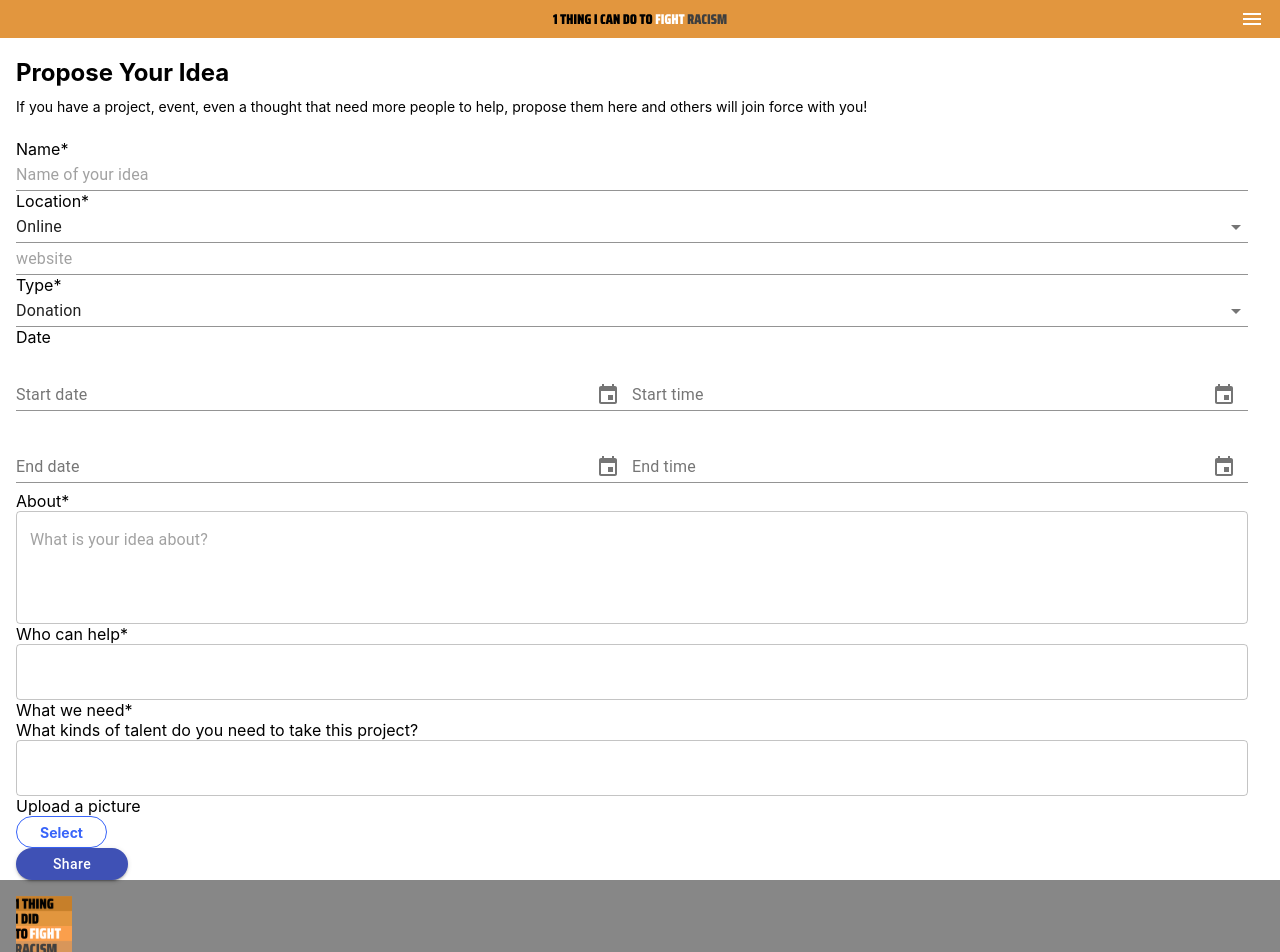
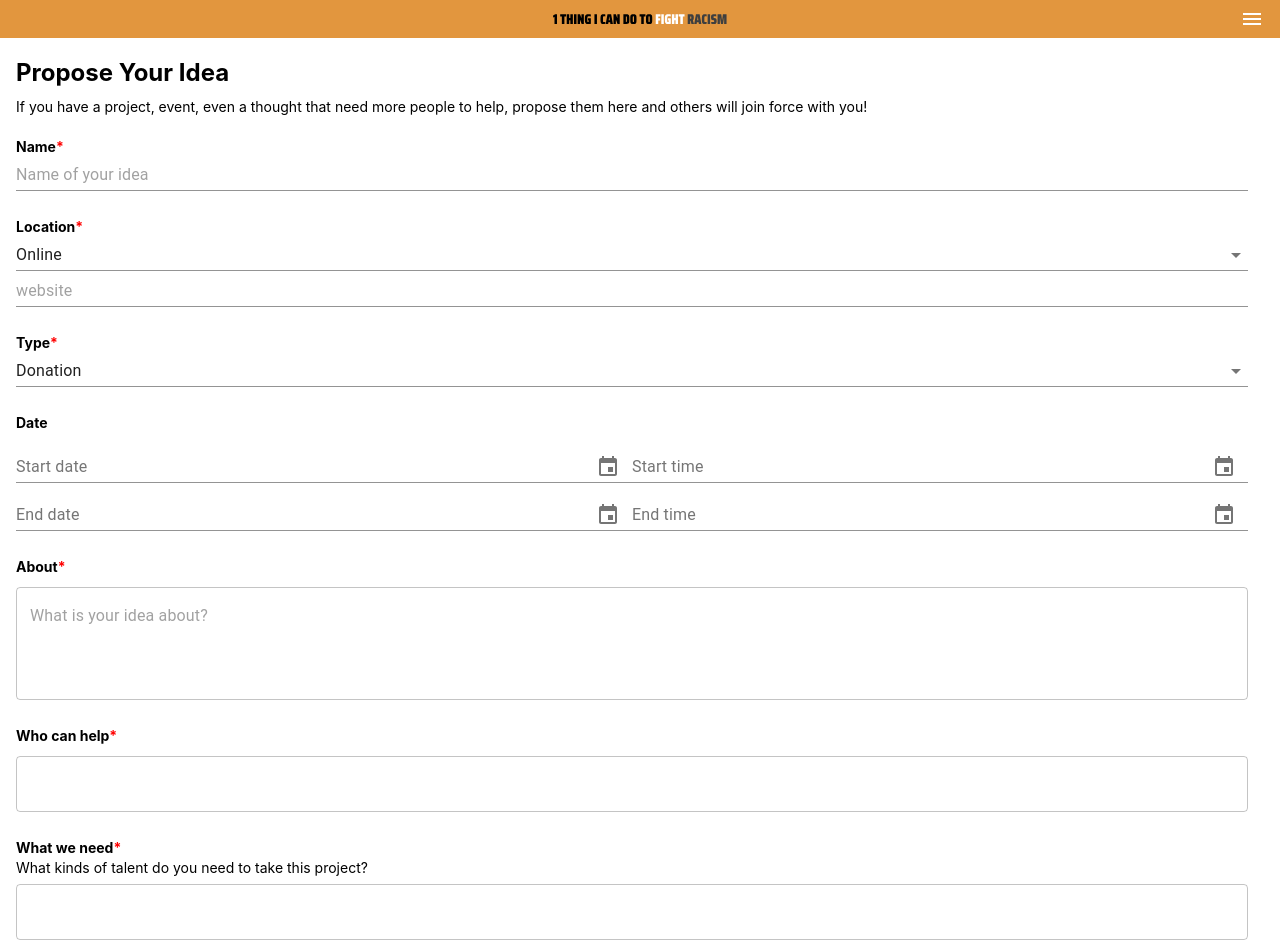
Before and after one commit to zizhouW/1thingagainstracism-frontend, a React (Create React App) app: page /propose in a window 1280 px wide. Shown: the top 952 px of the page. Built offline with nearby package versions, Linux system fonts and the light colour scheme.

Commit message:
Propose styling and action list item styling fix

```diff
--- a/src/components/action-list-item/ActionListItem.js
+++ b/src/components/action-list-item/ActionListItem.js
@@ -37,7 +37,7 @@ function ActionListItem({ id, name, description, voteCount, shareLink, images })
     <div className="action-list-item">
       <div className="action-list-item__name">{name}</div>
       <div className="action-list-item__description" onClick={redirectToActionDetail}>{description}</div>
-      {images && images?.map((image, idx) => <img src={`${IMAGE_BASE}/${image}`} width="300px" alt={`action${idx + 1}`} key={`action${idx + 1}`} />)}
+      {images && images?.map((image, idx) => <img className="action-list-item__image" src={`${IMAGE_BASE}/${image}`} alt={`action${idx + 1}`} key={`action${idx + 1}`} />)}
       <div className="action-list-item__actionables">
         <div className="action-list-item__actionables__vote" onClick={voteForAction}>
           <img src={isVoted ? HeartFilledSvg : HeartSvg} alt="heart" />{newVoteCount}
--- a/src/components/action-list-item/ActionListItem.scss
+++ b/src/components/action-list-item/ActionListItem.scss
@@ -12,6 +12,10 @@
 
   &__description {
     margin-bottom: 16px;
+  }
+
+  &__image {
+    max-width: 100%;
   }
 
   &__actionables {
--- a/src/pages/propose/Propose.js
+++ b/src/pages/propose/Propose.js
@@ -189,7 +189,7 @@ function Propose() {
         <div className="propose__section__title">
           What we need<span className="propose__section__title__required">*</span>
         </div>
-        <div>What kinds of talent do you need to take this project?</div>
+        <div className="propose__section__description">What kinds of talent do you need to take this project?</div>
         <TextField
           variant="outlined"
           value={needs}
@@ -201,10 +201,10 @@ function Propose() {
         {image && (
           <img className="project-preview-image" src={URL.createObjectURL(image)} alt="project-preview" style={{width:'80%'}}/>
         )}
-        <label htmlFor="project-image-upload"><div className="fake-button">Select</div></label>
+        <label htmlFor="project-image-upload"><div className="fake-button">{image ? 'Reselect' : 'Select'} image</div></label>
         <input type="file" id="project-image-upload" name="image-upload" multiple onChange={imagesSelectedHandler} accept="image/*" />
       </div>
-      <MButton className="propose__share" variant="contained" color="primary" onClick={handleSubmit}>Share</MButton>
+      <div className="propose__submit"><MButton className="propose__share" variant="contained" color="primary" onClick={handleSubmit}>Share</MButton></div>
     </div>
   );
 }
--- a/src/pages/propose/Propose.scss
+++ b/src/pages/propose/Propose.scss
@@ -15,8 +15,34 @@
   }
 
   &__section {
+    margin-bottom: 28px;
+
     &__title {
+      font-weight: bold;
+      font-size: 14px;
+      line-height: 16px;
+      margin-bottom: 4px;
 
+      &__required {
+        color: red;
+      }
+    }
+
+    &__description {
+      font-size: 14px;
+      line-height: 16px;
+    }
+
+    .MuiInputBase-root.MuiInput-root.MuiInput-underline ~ .MuiFormControl-root.MuiTextField-root {
+      margin-top: 4px;
+    }
+
+    .MuiFormControl-marginNormal {
+      margin: 0;
+    }
+
+    .MuiInputBase-root.MuiOutlinedInput-root.MuiInputBase-formControl {
+      margin-top: 8px;
     }
 
     .MuiInputBase-root.MuiInput-root {
@@ -54,12 +80,26 @@
       z-index: -1;
     }
 
+    .project-preview-image {
+      margin-top: 16px;
+    }
+  }
+
+  &__submit {
+    margin: 48px 0 24px 0;
+
+    .m-button {
+      width: 100%;
+    }
+  }
+
   .fake-button {
     border: 1px solid #3864F9;
     box-sizing: border-box;
     border-radius: 24px;
-      width: 91px;
-      height: 32px;
+    width: fit-content;
+    padding: 0 24px;
+    height: 33px;
     color: #3864F9;
     display: flex;
     align-items: center;
@@ -67,10 +107,6 @@
     font-size: 14px;
     font-weight: bold;
     cursor: pointer;
+    margin-top: 12px;
   }
 }
-
-  > .m-button {
-    width: 112px;
-  }
-}
```
Lines whose indentation alone changed are shown as unchanged.
